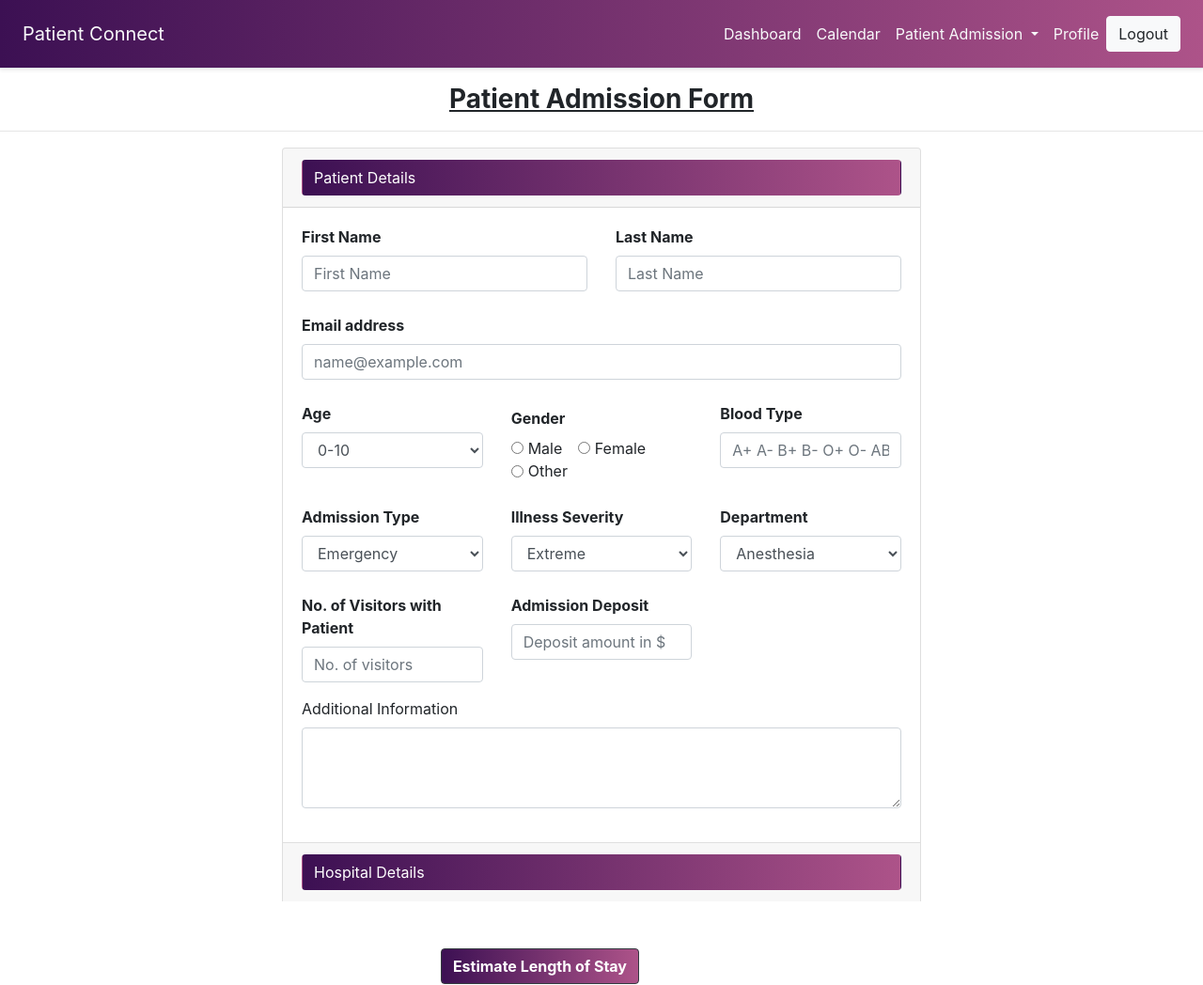
After one commit to saranyab9064/Patient_Connect, a Flask app: page /estimate_stay in a window 1280 px wide. The commit adds this page. Shown: the whole page at 94% size. Run offline with Flask 2, Linux system fonts and the light colour scheme.

Commit message:
checked in UI template for Estimate Stay
checked in UI template for Estimate Stay

```diff
--- a/main.py
+++ b/main.py
@@ -1,5 +1,5 @@
 from flask import Flask,render_template,request
-import mysql.connector
+# import mysql.connector
 
 app=Flask(__name__)
 
@@ -20,6 +20,10 @@ def home():
 @app.route('/calendar')
 def calendar():
     return render_template('calendar.html')
+
+@app.route('/estimate_stay')
+def estimate_stay():
+    return render_template('estimate_stay.html')
 
 @app.route('/book_appointments')
 def book_appointments():
--- /dev/null
+++ b/templates/estimate_stay.html
@@ -0,0 +1,395 @@
+<!DOCTYPE html>
+<html lang="en">
+  <head>
+    <meta charset="utf-8" />
+    <meta
+      name="viewport"
+      content="width=device-width, initial-scale=1, shrink-to-fit=no"
+    />
+    <link
+      rel="stylesheet"
+      type="text/css"
+      href="{{url_for('static',filename='css/style.css')}}"
+    />
+    <!-- Bootstrap CSS -->
+    <link
+      rel="stylesheet"
+      href="https://cdn.jsdelivr.net/npm/bootstrap@4.5.3/dist/css/bootstrap.min.css"
+      integrity="sha384-TX8t27EcRE3e/ihU7zmQxVncDAy5uIKz4rEkgIXeMed4M0jlfIDPvg6uqKI2xXr2"
+      crossorigin="anonymous"
+    />
+    <script
+      src="https://code.jquery.com/jquery-3.5.1.slim.min.js"
+      integrity="sha384-DfXdz2htPH0lsSSs5nCTpuj/zy4C+OGpamoFVy38MVBnE+IbbVYUew+OrCXaRkfj"
+      crossorigin="anonymous"
+    ></script>
+    <script
+      src="https://cdn.jsdelivr.net/npm/bootstrap@4.5.3/dist/js/bootstrap.bundle.min.js"
+      integrity="sha384-ho+j7jyWK8fNQe+A12Hb8AhRq26LrZ/JpcUGGOn+Y7RsweNrtN/tE3MoK7ZeZDyx"
+      crossorigin="anonymous"
+    ></script>
+    <title>Book Appointment</title>
+  </head>
+  <body>
+    <div
+      class="bg-nav text-light d-flex flex-column flex-md-row align-items-center p-3 px-md-4 mb-3 bg-white border-bottom shadow-sm"
+    >
+      <h5 class="my-0 mr-md-auto font-weight-normal">Patient Connect</h5>
+      <ul class="nav justify-content-end">
+          <a class="p-2 text-light" href="home">Dashboard</a>
+          <a class="p-2 text-light" href="calendar">Calendar</a>
+                <a class="p-2 text-light dropdown-toggle" href="#" id="navbarDropdown" role="button" data-toggle="dropdown" aria-haspopup="true" aria-expanded="false">
+                  Patient Admission
+                </a>
+                <div class="dropdown-menu" aria-labelledby="navbarDropdown">
+                  <a class="dropdown-item" href="estimate_stay">Estimate Stay</a>
+                  <a class="dropdown-item" href="book_appointments">Book Appointment</a>
+                </div>
+          <a class="p-2 text-light" href="settings">Profile</a>
+      </ul>
+      <a class="btn btn-light" href="/">Logout</a>
+    </div>
+    <!-- *** TITLE ***  -->
+    <h3 style="text-align: center">
+      <b><u>Patient Admission Form</u></b>
+    </h3>
+    <hr />
+    <div
+      class="accordion"
+      id="accordionExample"
+      style="width: 100%; padding: 1px 300px; align-content: center"
+    >
+      <div class="card">
+        <div class="card-header" id="headingOne">
+          <h2 class="mb-0">
+            <button
+              class="btn btn-link btn-block text-left bg-nav collapsed"
+              type="button"
+              data-toggle="collapse"
+              data-target="#collapseOne"
+              aria-expanded="true"
+              aria-controls="collapseOne"
+              style="
+                background-color: #ad5389;
+                color: white;
+                text-decoration: none;
+              "
+            >
+              Patient Details
+            </button>
+          </h2>
+        </div>
+
+        <div
+          id="collapseOne"
+          class="collapse show"
+          aria-labelledby="headingOne"
+          data-parent="#accordionExample"
+        >
+          <div class="card-body">
+            <form>
+              <div class="form-group">
+                <div class="row">
+                  <div class="col-md-6">
+                    <label for="first_name"><b>First Name</b></label>
+                    <input
+                      type="text"
+                      class="form-control"
+                      id="first_name"
+                      placeholder="First Name"
+                    />
+                  </div>
+                  <div class="col-md-6">
+                    <label for="last_name"><b>Last Name</b></label>
+                    <input
+                      type="text"
+                      class="form-control"
+                      id="last_name"
+                      placeholder="Last Name"
+                    />
+                  </div>
+                </div>
+                <br />
+                <label for="email"><b>Email address</b></label>
+                <input
+                  type="email"
+                  class="form-control"
+                  id="email"
+                  placeholder="name@example.com"
+                />
+                <br />
+                <div class="row">
+                  <div class="col-md-4">
+                    <label for="age"><b>Age</b></label>
+                    <select class="form-control" id="age">
+                      <option value="0">0-10</option>
+                      <option value="1">11-20</option>
+                      <option value="2">21-30</option>
+                      <option value="3">31-40</option>
+                      <option value="4">41-50</option>
+                      <option value="5">51-60</option>
+                      <option value="6">61-70</option>
+                      <option value="7">71-80</option>
+                      <option value="8">81-90</option>
+                      <option value="9">91-100</option>
+                    </select>
+                  </div>
+                  <div class="col-md-4" style="padding-top: 5px">
+                    <label for="gender"><b>Gender</b></label
+                    ><br />
+                    <div class="form-check form-check-inline">
+                      <input
+                        class="form-check-input"
+                        type="radio"
+                        name="inlineRadioOptions"
+                        id="inlineRadio1"
+                        value="Male"
+                      />
+                      <label class="form-check-label" for="inlineRadio1"
+                        >Male</label
+                      >
+                    </div>
+                    <div class="form-check form-check-inline">
+                      <input
+                        class="form-check-input"
+                        type="radio"
+                        name="inlineRadioOptions"
+                        id="inlineRadio2"
+                        value="Female"
+                      />
+                      <label class="form-check-label" for="inlineRadio2"
+                        >Female</label
+                      >
+                    </div>
+                    <div class="form-check form-check-inline">
+                      <input
+                        class="form-check-input"
+                        type="radio"
+                        name="inlineRadioOptions"
+                        id="inlineRadio3"
+                        value="Other"
+                      />
+                      <label class="form-check-label" for="inlineRadio3"
+                        >Other</label
+                      >
+                    </div>
+                  </div>
+                  <div class="col-md-4">
+                    <label for="blood_type"><b>Blood Type</b></label>
+                    <input
+                      type="text"
+                      class="form-control"
+                      id="blood_type"
+                      placeholder="A+ A- B+ B- O+ O- AB+ AB-"
+                    />
+                  </div>
+                </div>
+                <br />
+                <div class="row">
+                  <div class="col-md-4">
+                    <label for="admission_type"><b>Admission Type</b></label>
+                    <select class="form-control" id="admission_type">
+                      <option value="0">Emergency</option>
+                      <option value="1">Trauma</option>
+                      <option value="2">Urgent</option>
+                    </select>
+                  </div>
+                  <div class="col-md-4">
+                    <label for="illness_severity"
+                      ><b>Illness Severity</b></label
+                    >
+                    <select class="form-control" id="age">
+                      <option value="0">Extreme</option>
+                      <option value="1">Minor</option>
+                      <option value="2">Moderate</option>
+                    </select>
+                  </div>
+                  <div class="col-md-4">
+                    <label for="department"><b>Department</b></label>
+                    <select class="form-control" id="department">
+                      <option value="0">Anesthesia</option>
+                      <option value="1">Gynecology</option>
+                      <option value="2">Radiotherapy</option>
+                      <option value="3">Surgery</option>
+                    </select>
+                  </div>
+                </div>
+                <br />
+                <div class="row">
+                  <div class="col-md-4">
+                    <label for="visitors"
+                      ><b>No. of Visitors with Patient</b></label
+                    >
+                    <input
+                      type="text"
+                      class="form-control"
+                      id="visitors"
+                      placeholder="No. of visitors"
+                    />
+                  </div>
+                  <div class="col-md-4">
+                    <label for="admission_deposit"
+                      ><b>Admission Deposit</b></label
+                    >
+                    <input
+                      type="text"
+                      class="form-control"
+                      id="admission_deposit"
+                      placeholder="Deposit amount in $"
+                    />
+                  </div>
+                </div>
+              </div>
+
+              <div class="form-group">
+                <label for="info"
+                  >Additional Information</label
+                >
+                <textarea
+                  class="form-control"
+                  id="info"
+                  rows="3"
+                ></textarea>
+              </div>
+            </form>
+          </div>
+        </div>
+      </div>
+      <div class="card">
+        <div class="card-header" id="headingTwo">
+          <h2 class="mb-0">
+            <button
+              class="btn btn-link btn-block text-left bg-nav"
+              type="button"
+              data-toggle="collapse"
+              data-target="#collapseTwo"
+              aria-expanded="true"
+              aria-controls="collapseTwo"
+              style="
+                background-color: #ad5389;
+                color: white;
+                text-decoration: none;
+              "
+            >
+              Hospital Details
+            </button>
+          </h2>
+        </div>
+        <div
+          id="collapseTwo"
+          class="collapse"
+          aria-labelledby="headingTwo"
+          data-parent="#accordionExample"
+        >
+          <div class="card-body">
+            <form>
+              <div class="form-group">
+                <div class="row">
+                  <div class="col-md-6">
+                    <label for="h_code"><b>Hospital Code</b></label>
+                    <input
+                      type="text"
+                      class="form-control"
+                      id="h_code"
+                      placeholder="Enter a value between 1 to 32"
+                    />
+                  </div>
+                  <div class="col-md-6">
+                    <label for="ht_code"><b>Hospital Type Code</b></label>
+                    <select class="form-control" id="ht_code">
+                      <option value="0">A</option>
+                      <option value="1">B</option>
+                      <option value="2">C</option>
+                      <option value="3">D</option>
+                      <option value="4">E</option>
+                      <option value="5">F</option>
+                      <option value="6">G</option>
+                    </select>
+                  </div>
+                </div>
+                <br />
+                <div class="row">
+                  <div class="col-md-4">
+                    <label for="hc_code"><b>Hospital City Code</b></label>
+                    <select class="form-control" id="ht_code">
+                      <option value="1">1</option>
+                      <option value="2">2</option>
+                      <option value="3">3</option>
+                      <option value="4">4</option>
+                      <option value="5">5</option>
+                      <option value="6">6</option>
+                      <option value="7">7</option>
+                      <option value="9">9</option>
+                      <option value="10">10</option>
+                      <option value="11">11</option>
+                      <option value="13">13</option>
+                    </select>
+                  </div>
+                  <div class="col-md-4" style="padding-top: 5px">
+                    <label for="region_code"><b>Hospital Region Code</b></label>
+                    <select class="form-control" id="region_code">
+                      <option value="0">X</option>
+                      <option value="1">Y</option>
+                      <option value="2">Z</option>
+                    </select>
+                  </div>
+                  <div class="col-md-4">
+                    <label for="extra_rooms"><b>Extra Rooms availability</b></label>
+                    <input
+                      type="text"
+                      class="form-control"
+                      id="extra_rooms"
+                      placeholder="No. of extra rooms available"
+                    />
+                  </div>
+                </div>
+                <br />
+                <div class="row">
+                  <div class="col-md-4">
+                    <label for="ward_type"><b>Ward Type</b></label>
+                    <select class="form-control" id="ward_type">
+                      <option value="0">P</option>
+                      <option value="1">Q</option>
+                      <option value="2">R</option>
+                      <option value="3">S</option>
+                      <option value="4">T</option>
+                      <option value="5">U</option>
+                    </select>
+                  </div>
+                  <div class="col-md-4">
+                    <label for="ward_facility"><b>Ward Facility Code</b></label>
+                    <select class="form-control" id="ward_facility">
+                      <option value="0">A</option>
+                      <option value="1">B</option>
+                      <option value="2">C</option>
+                      <option value="3">D</option>
+                      <option value="4">E</option>
+                      <option value="5">F</option>
+                    </select>
+                  </div>
+                  <div class="col-md-4">
+                    <label for="bed_grade"><b>Bed Grade</b></label>
+                    <select class="form-control" id="bed_grade">
+                      <option value="1">Level 1</option>
+                      <option value="2">Level 2</option>
+                      <option value="3">Level 3</option>
+                      <option value="4">Level 4</option>
+                    </select>
+                  </div>
+                </div>
+            </form>
+          </div>
+        </div>
+      </div>
+    </div>
+    <div style="float: right; padding-right: 300px; padding-top: 50px">
+      <button
+        type="button"
+        class="btn btn-dark bg-nav"
+        style="background-color: #ad5389; color: white; font-weight: bolder"
+      >
+        Estimate Length of Stay
+      </button>
+    </div>
+  </body>
+</html>
```
Also changed, not shown: templates/home.html (+22 -6 lines).
